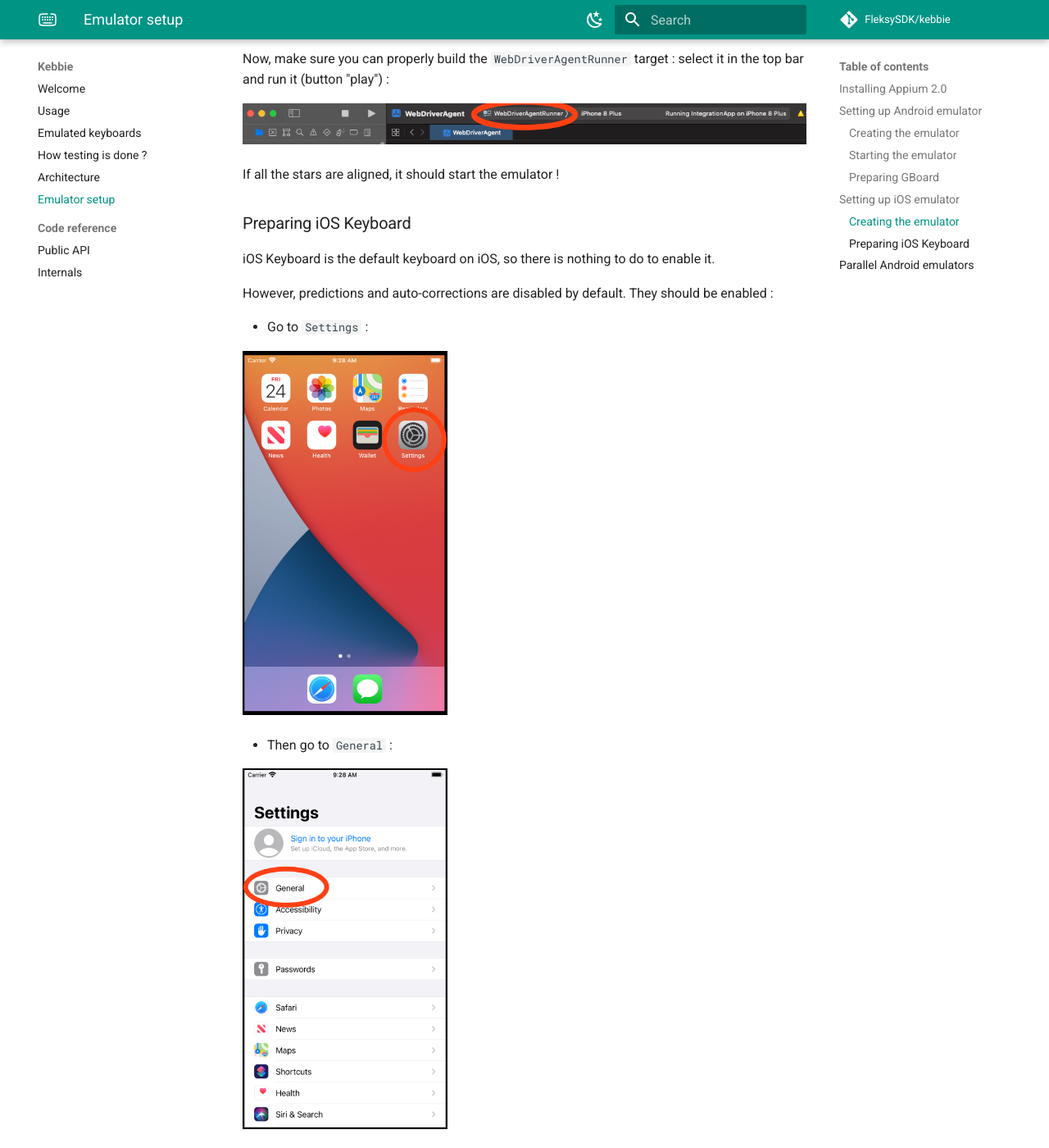
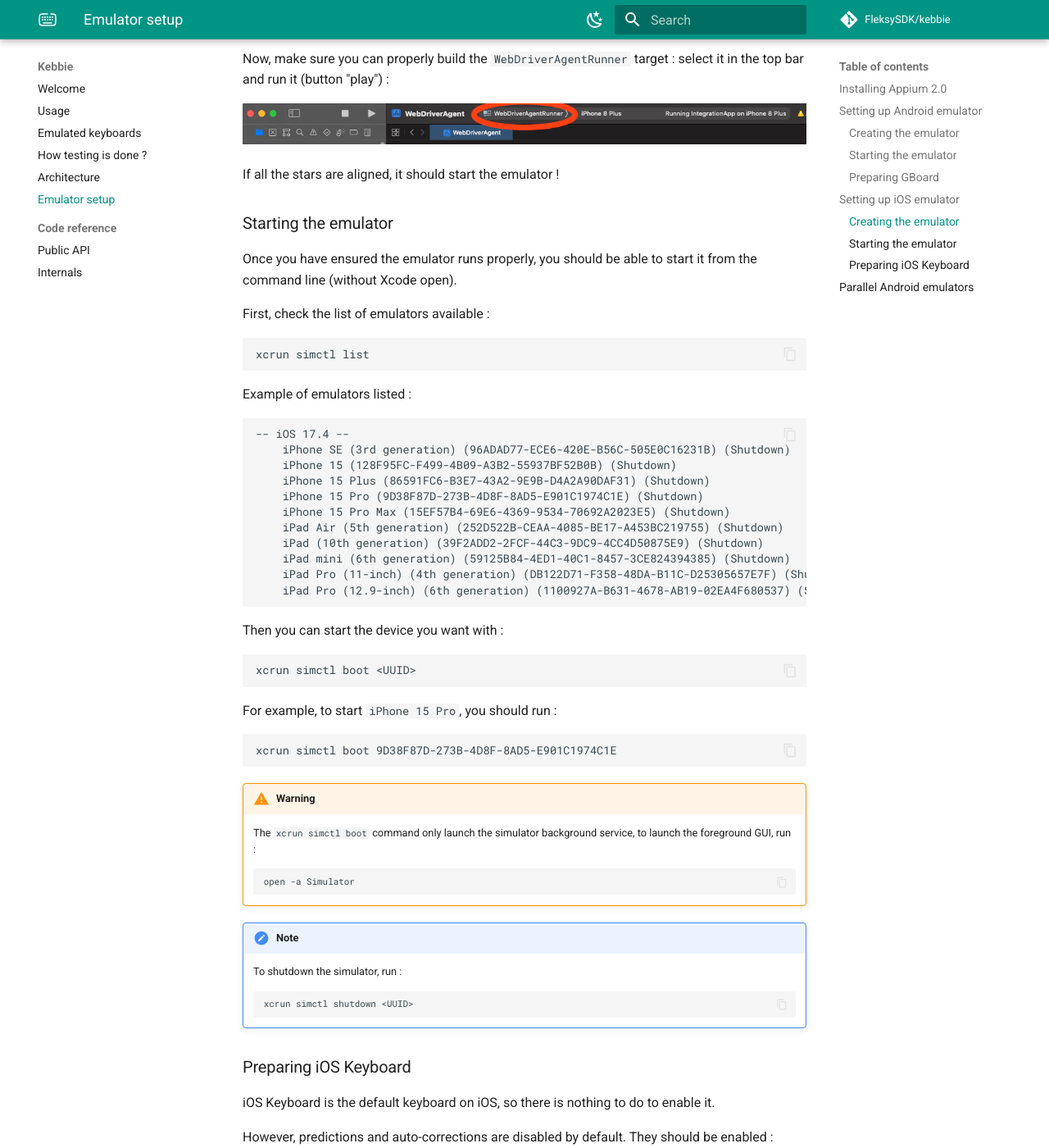
Before and after one commit to FleksySDK/kebbie, an MkDocs documentation site: the page built from docs/emu_setup.md, in a window 1280 px wide and 1400 px high, scrolled down 3765 px. Shown: the whole window at 82% size. Built offline with MkDocs 1.6.1 and Material for MkDocs 9.7.7, drawn with Linux system fonts in a browser that asks for light colours; comment, search, counter and statistics services are not loaded; the version menu is left out.

Commit message:
📝 Add doc on how to run the iOS simulator from the command line

````diff
--- a/docs/emu_setup.md
+++ b/docs/emu_setup.md
@@ -124,6 +124,58 @@
 
 If all the stars are aligned, it should start the emulator !
 
+### Starting the emulator
+
+Once you have ensured the emulator runs properly, you should be able to start it from the command line (without Xcode open).
+
+First, check the list of emulators available :
+
+```bash
+xcrun simctl list
+```
+
+Example of emulators listed :
+
+```
+-- iOS 17.4 --
+    iPhone SE (3rd generation) (96ADAD77-ECE6-420E-B56C-505E0C16231B) (Shutdown)
+    iPhone 15 (128F95FC-F499-4B09-A3B2-55937BF52B0B) (Shutdown)
+    iPhone 15 Plus (86591FC6-B3E7-43A2-9E9B-D4A2A90DAF31) (Shutdown)
+    iPhone 15 Pro (9D38F87D-273B-4D8F-8AD5-E901C1974C1E) (Shutdown)
+    iPhone 15 Pro Max (15EF57B4-69E6-4369-9534-70692A2023E5) (Shutdown)
+    iPad Air (5th generation) (252D522B-CEAA-4085-BE17-A453BC219755) (Shutdown)
+    iPad (10th generation) (39F2ADD2-2FCF-44C3-9DC9-4CC4D50875E9) (Shutdown)
+    iPad mini (6th generation) (59125B84-4ED1-40C1-8457-3CE824394385) (Shutdown)
+    iPad Pro (11-inch) (4th generation) (DB122D71-F358-48DA-B11C-D25305657E7F) (Shutdown)
+    iPad Pro (12.9-inch) (6th generation) (1100927A-B631-4678-AB19-02EA4F680537) (Shutdown)
+```
+
+Then you can start the device you want with :
+
+```bash
+xcrun simctl boot <UUID>
+```
+
+For example, to start `iPhone 15 Pro`, you should run :
+
+```bash
+xcrun simctl boot 9D38F87D-273B-4D8F-8AD5-E901C1974C1E
+```
+
+!!! warning
+    The `xcrun simctl boot` command only launch the simulator background service, to launch the foreground GUI, run :
+
+    ```bash
+    open -a Simulator
+    ```
+
+!!! note
+    To shutdown the simulator, run :
+
+    ```bash
+    xcrun simctl shutdown <UUID>
+    ```
+
 ### Preparing iOS Keyboard
 
 iOS Keyboard is the default keyboard on iOS, so there is nothing to do to enable it.
````
